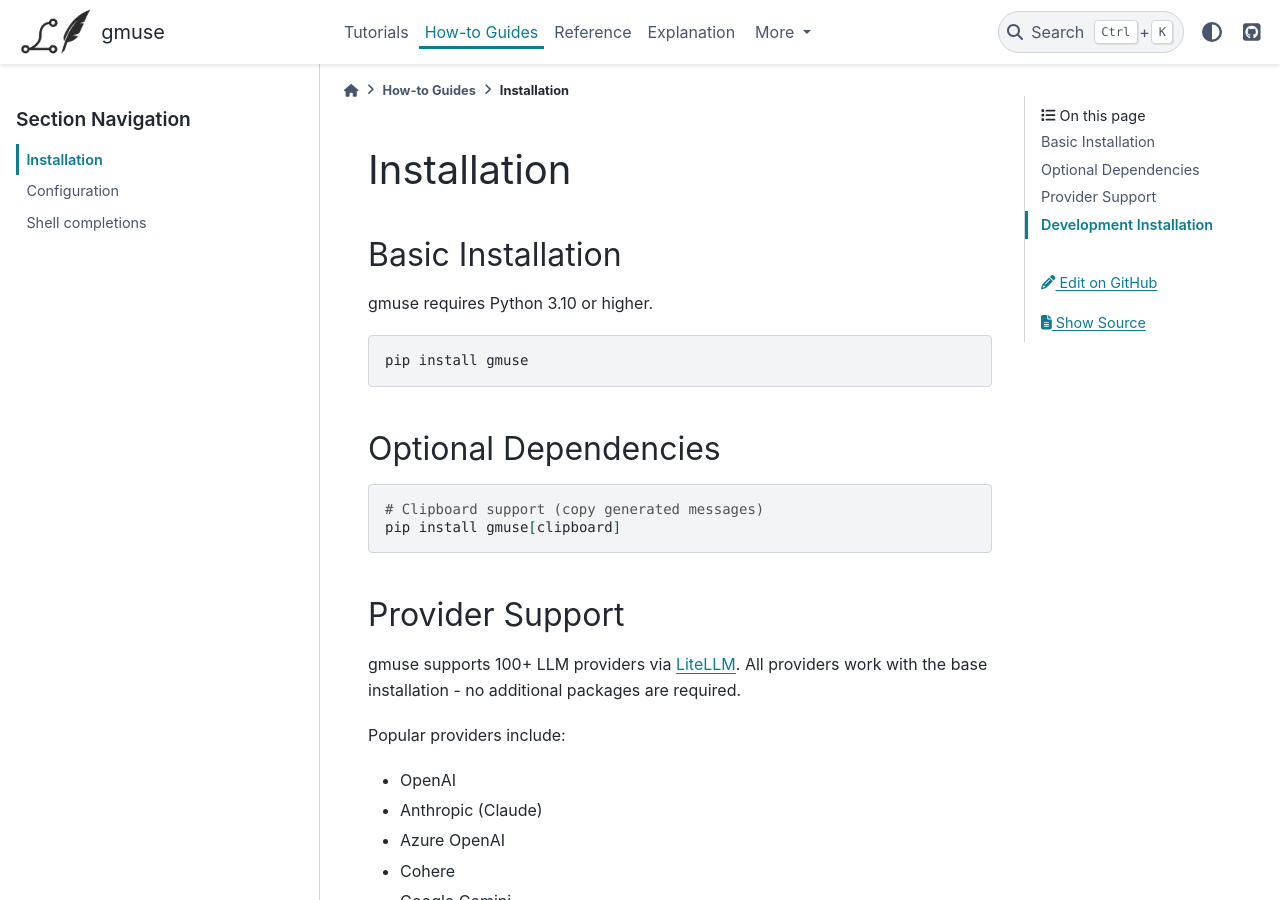
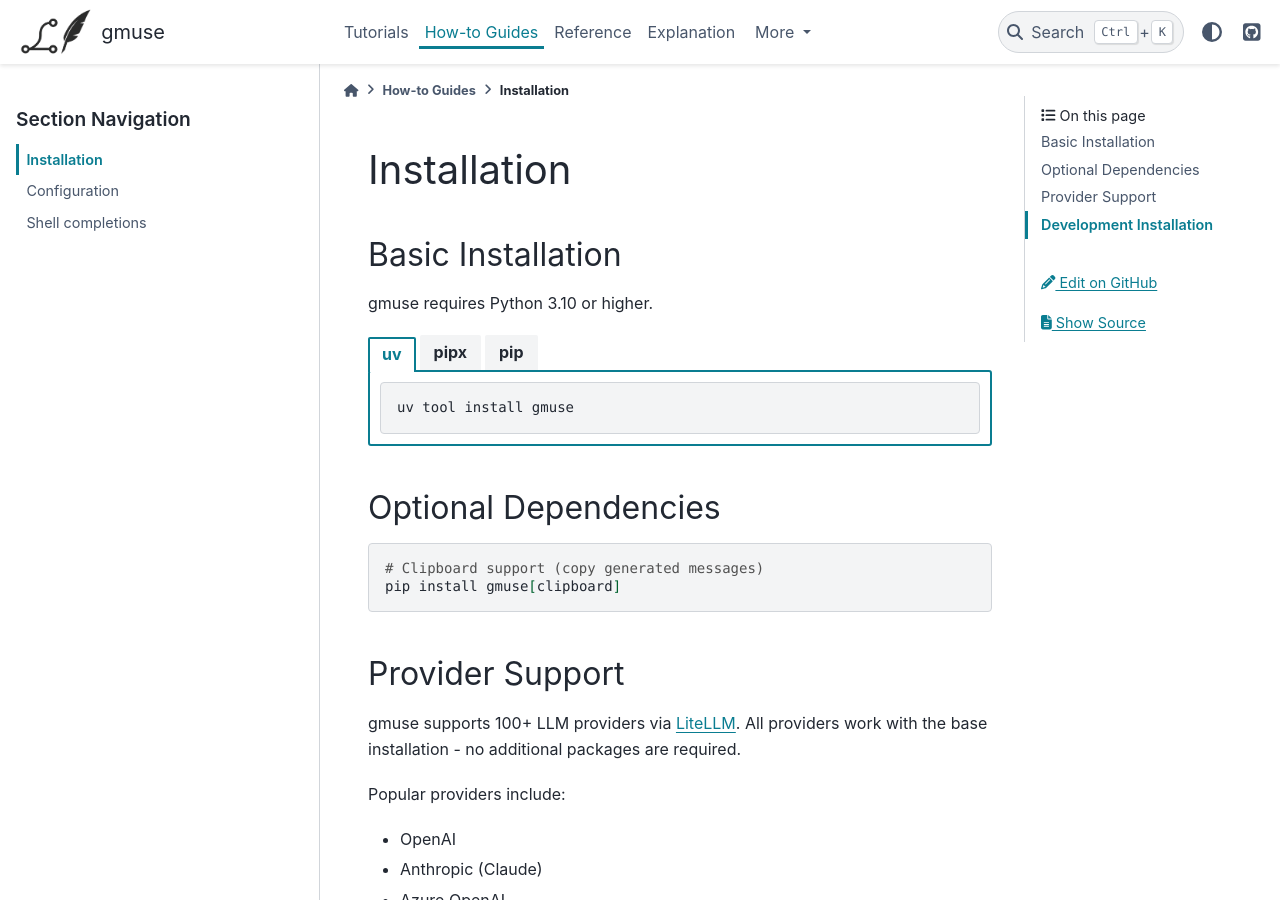
Before and after one commit to rvforest/gmuse, a Sphinx documentation site: the page built from docs/source/how_to/installation.md, in a window 1280 px wide and 900 px high. Built offline with Sphinx 7.4.7 and the PyData theme 0.15.4, drawn with Linux system fonts in a browser that asks for light colours; pages that are not in the unit, such as notebooks, are missing from menus.

Commit message:
Add uv and pipx to install instructions

````diff
--- a/docs/source/how_to/installation.md
+++ b/docs/source/how_to/installation.md
@@ -4,9 +4,36 @@
 
 gmuse requires Python 3.10 or higher.
 
-```bash
+::::{tab-set}
+
+:::{tab-item} uv
+:sync: uv
+
+```console
+uv tool install gmuse
+```
+
+:::
+
+:::{tab-item} pipx
+:sync: pipx
+
+```console
+pipx install gmuse
+```
+
+:::
+
+:::{tab-item} pip
+:sync: pip
+
+```console
 pip install gmuse
 ```
+
+:::
+
+::::
 
 ## Optional Dependencies
 
````
